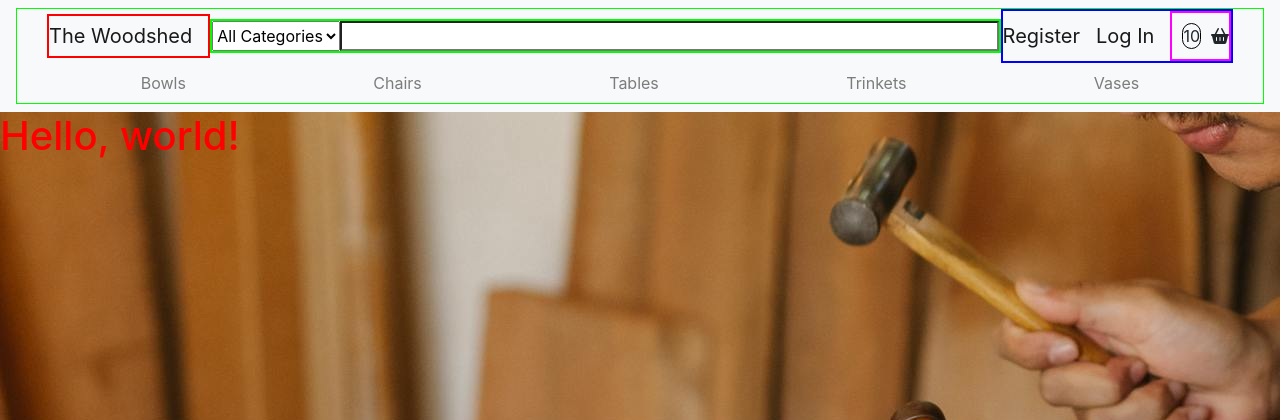
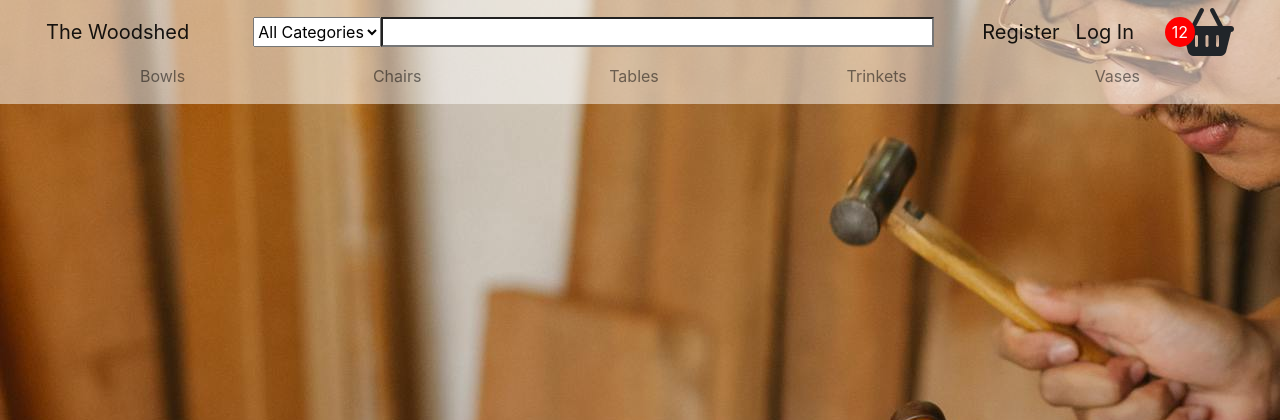
Before and after one commit to mikesealey/ci_pp4, a Django app: template templates/homepage.html in a window 1280 px wide. Shown: the top 420 px of the page. Run offline with Django 3.2, Linux system fonts and the light colour scheme; the template is opened without the code that fills it, so the values that code supplies are empty; some libraries are stand-ins or nearby versions.

Commit message:
completes styling/layout of nav

```diff
--- a/static/css/style.css
+++ b/static/css/style.css
@@ -3,19 +3,15 @@ body {
     background-image: url("../images/pexels-ono-kosuki-5974283.jpg");
 }
 
-h1 {
-    color: red;
-}
-
-#nav-rows {
-    display: flex;
-    flex-direction: column !important;
-    border: 1px solid lime;
+nav {
+    background-color: rgba(255, 255, 255, 0.5);
 }
 
 #basket-count {
-    border-radius: 15px;
-    margin: 10px;
-    border: 1px solid black;
-
+    height: 30px;
+    width: 30px;
+    border-radius: 20px;
+    background-color: red;
+    color: white;
+    transform: translate(15px, 0);
 }
--- a/templates/components/navigation.html
+++ b/templates/components/navigation.html
@@ -1,10 +1,10 @@
-<nav class="navbar navbar-expand-lg navbar-light bg-light">
-  <div id="nav-rows" class="container-fluid">
+<nav class="navbar navbar-expand-lg navbar-light">
+  <div id="nav-rows" class="container-fluid f-flex flex-column">
     <div id="top-row" class="container-fluid d-flex">
-      <div class="flex-grow-4" style="border: 2px solid red">
+      <div class="flex-grow-4">
         <a id="top-row-logo" class="navbar-brand" href="#">The Woodshed</a>
       </div>
-      <div id="top-row-search" class="d-flex flex-grow-1" style="border: 2px solid lime">
+      <div id="top-row-search" class="d-flex flex-grow-1 px-5 ">
         <select class="flex-grow-4">
           <option value="">All Categories</option>
           <option value="bowl">Bowls</option>
@@ -15,7 +15,7 @@
         </select>
         <input type="search" name="" id="" class="flex-grow-1">
       </div>
-      <div id="top-row-user-links" class="flex-grow-4 d-flex flex-row align-items-center" style="border: 2px solid blue">
+      <div id="top-row-user-links" class="flex-grow-4 d-flex flex-row align-items-center">
         {% if user.is_authenticated %}
           <a class="navbar-brand" href="#">My Profile</a>
           <a class="navbar-brand" href="#">Log Out</a>
@@ -23,12 +23,13 @@
           <a class="navbar-brand" href="#">Register</a>
           <a class="navbar-brand" href="#">Log In</a>
         {% endif %}
-        <div class="d-flex align-items-center" style="border: 2px solid fuchsia">
+        <div class="d-flex align-items-center">
           <!-- { if basket.length } -->
           <!-- <span>{ basket length }</span> -->
           <!-- { endif } -->
-            <div id="basket-count">10</div>
-           <i class="fa-solid fa-basket-shopping"></i>
+            <!-- For layout rweasons it might just be cleaner to show a 0 and hide it -->
+            <div id="basket-count" class="d-flex justify-content-center align-items-center">12</div>
+           <i class="fa-solid fa-basket-shopping fa-3x" ></i>
         </div>
       </div>
     </div>
--- a/templates/homepage.html
+++ b/templates/homepage.html
@@ -15,10 +15,10 @@
 
     <!-- FontAwesome Icons -->
      <script src="https://kit.fontawesome.com/14f2d6b881.js" crossorigin="anonymous"></script>
-    <title>Hello, world!</title>
+    <title>The Woodshed</title>
   </head>
   <body>
-    <h1>Hello, world!</h1>
+
 
     <!-- Optional JavaScript; choose one of the two! -->
 
```
Also changed, not shown: README.md.
